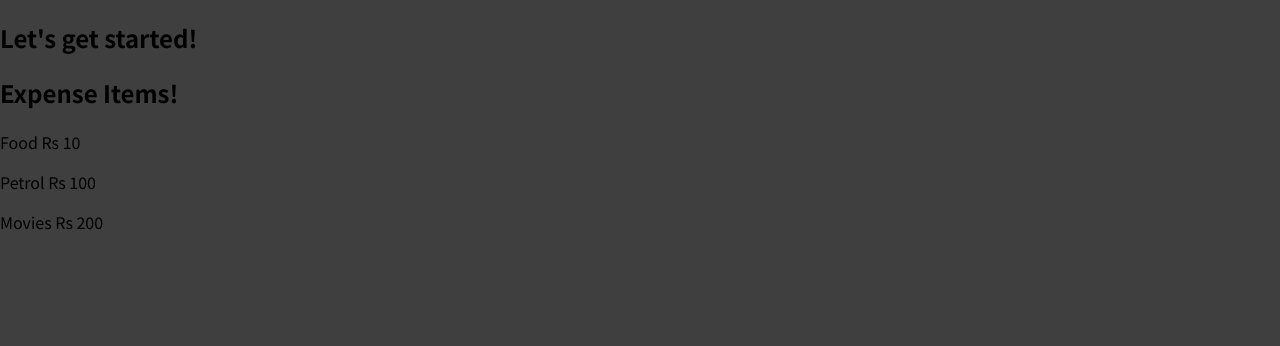
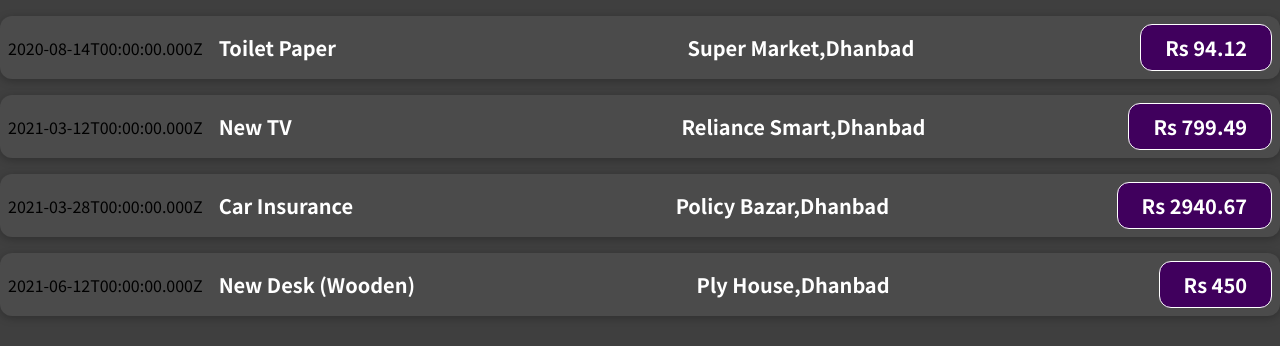
Before and after one commit to Karan162040/react-expense-tracker, a JavaScript app: page / in a window 1280 px wide. Shown: the top 346 px of the page. Built offline with nearby package versions, Linux system fonts and the light colour scheme.

Commit message:
Added Looping in App component

```diff
--- a/src/App.js
+++ b/src/App.js
@@ -1,9 +1,47 @@
 import ExpenseItem from "./components/ExpenseItem";
 function App() {
+  const expenses = [
+    {
+      id: "e1",
+      title: "Toilet Paper",
+      amount: 94.12,
+      date: new Date(2020, 7, 14),
+      LocationOfExpenditure: "Super Market,Dhanbad",
+    },
+    {
+      id: "e2",
+      title: "New TV",
+      amount: 799.49,
+      date: new Date(2021, 2, 12),
+      LocationOfExpenditure: "Reliance Smart,Dhanbad",
+    },
+    {
+      id: "e3",
+      title: "Car Insurance",
+      amount: 2940.67,
+      date: new Date(2021, 2, 28),
+      LocationOfExpenditure: "Policy Bazar,Dhanbad",
+    },
+    {
+      id: "e4",
+      title: "New Desk (Wooden)",
+      amount: 450,
+      date: new Date(2021, 5, 12),
+      LocationOfExpenditure: "Ply House,Dhanbad",
+    },
+  ];
   return (
     <div>
-      <h2>Let's get started!</h2>
-      <ExpenseItem></ExpenseItem>
+      {expenses.map((expense) => {
+        return (
+          <ExpenseItem
+            title={expense.title}
+            amount={expense.amount}
+            date={expense.date}
+            location={expense.LocationOfExpenditure}
+          ></ExpenseItem>
+        );
+      })}
     </div>
   );
 }
--- /dev/null
+++ b/src/components/ExpenseItem.css
@@ -0,0 +1,56 @@
+.expense-item {
+  display: flex;
+  justify-content: space-between;
+  align-items: center;
+  box-shadow: 0 2px 8px rgba(0, 0, 0, 0.25);
+  padding: 0.5rem;
+  margin: 1rem 0;
+  border-radius: 12px;
+  background-color: #4b4b4b;
+}
+
+.expense-item__description {
+  display: flex;
+  flex-direction: column;
+  gap: 1rem;
+  align-items: flex-end;
+  flex-flow: column-reverse;
+  justify-content: flex-start;
+  flex: 1;
+}
+
+.expense-item h2 {
+  color: #3a3a3a;
+  font-size: 1rem;
+  flex: 1;
+  margin: 0 1rem;
+  color: white;
+}
+
+.expense-item__price {
+  font-size: 1rem;
+  font-weight: bold;
+  color: white;
+  background-color: #40005d;
+  border: 1px solid white;
+  padding: 0.5rem;
+  border-radius: 12px;
+}
+
+@media (min-width: 580px) {
+  .expense-item__description {
+    flex-direction: row;
+    align-items: center;
+    justify-content: flex-start;
+    flex: 1;
+  }
+
+  .expense-item__description h2 {
+    font-size: 1.25rem;
+  }
+
+  .expense-item__price {
+    font-size: 1.25rem;
+    padding: 0.5rem 1.5rem;
+  }
+}
--- a/src/components/ExpenseItem.js
+++ b/src/components/ExpenseItem.js
@@ -1,10 +1,13 @@
-function ExpenseItem() {
+import "./ExpenseItem.css";
+function ExpenseItem(props) {
   return (
-    <div>
-      <h2>Expense Items!</h2>
-      <p>Food Rs 10</p>
-      <p>Petrol Rs 100</p>
-      <p>Movies Rs 200</p>
+    <div className="expense-item">
+      <div>{props.date.toISOString()}</div>
+      <div className="expense-item__description">
+        <h2>{props.title}</h2>
+        <h2>{props.location}</h2>
+        <div className="expense-item__price">Rs {props.amount}</div>
+      </div>
     </div>
   );
 }
```
